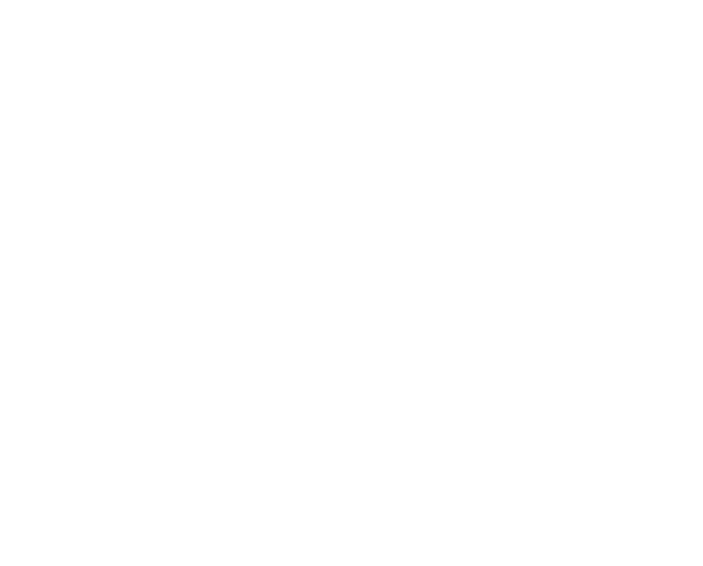
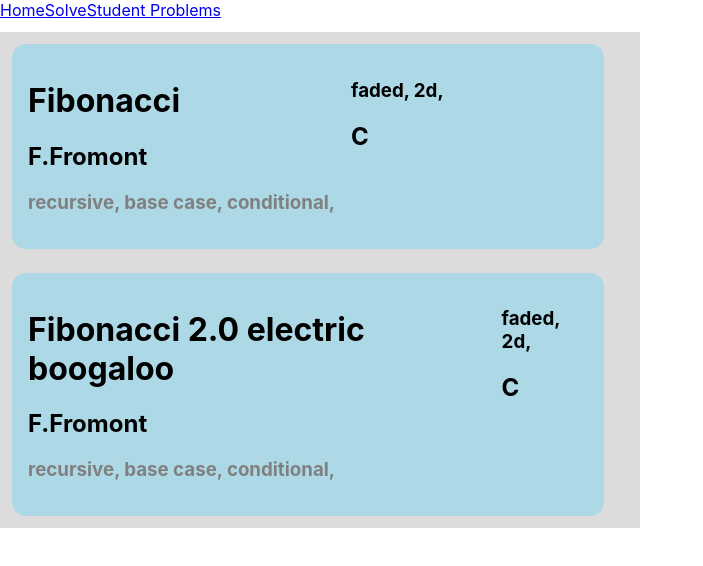
Before and after one commit to HiruNya/Parsons-Tool, a React (Create React App) app in the folder parsons-tool-frontend/: page /student in a window 1280 px wide. Before the commit this address had no page. Shown: the top 566 px of the page, without its empty margins (0-703 px from the left). Built offline with nearby package versions, Linux system fonts and the light colour scheme.

Commit message:
Basic page blocked out for student view of problem list

```diff
--- a/parsons-tool-frontend/src/App.js
+++ b/parsons-tool-frontend/src/App.js
@@ -4,6 +4,8 @@
 import ProblemEvaluation from "./pages/problemEvaluation";
 import ProblemInfoCard from "./components/problemInfoCard/problemInfoCard";
 import PageLayout from "./pages/PageLayout";
+import StudentBrowseProblems from "./pages/studentBrowseProblems";
+import data from "./data/recursion-parsons.json"
 
 function App() {
   return (
@@ -12,6 +14,7 @@
         <Route path="/" element={<PageLayout />}>
           <Route index element={<ProblemInfoCard />} />
           <Route path="problems" element={<ProblemEvaluation />} />
+          <Route path="student" element={<StudentBrowseProblems problems={data.problems}/>} />
         </Route>
       </Routes>
     </>
--- /dev/null
+++ b/parsons-tool-frontend/src/components/problemInfoCard/problemInfoDetailedCard.js
@@ -0,0 +1,21 @@
+import styles from "./problemInfoDetailedCard.module.css";
+
+
+export default function ProblemInfoDetailedCard({problem}) {
+
+    return (
+        <>
+          <div className={styles.problemInfoCard}>
+            <div className={styles.problemInfoName}>
+              <h1>{problem.name}</h1>
+            </div>
+            <div className={styles.problemInfoDetails}>
+              <p className={styles.problemDescription}>
+                {problem.description}
+              </p>
+            </div>
+            <button className={styles.solveBtn}>Solve</button>
+          </div>
+        </>
+    );
+}
--- /dev/null
+++ b/parsons-tool-frontend/src/components/problemInfoCard/problemInfoDetailedCard.module.css
@@ -0,0 +1,43 @@
+
+.problemInfoCard {
+    background-color: lightgrey;
+    padding: 8px;
+    border-radius: 14px;
+    margin: 12px 12px;
+    width: 90%;
+    height: 90%;
+    display: flex;
+    flex-direction: column;
+    align-items: center ;
+}
+.problemInfoName {
+    padding: 8px 8px;
+}
+
+.problemInfoDetails {
+    padding: 8px 8px;
+}
+
+.problemDescription {
+    border-radius: 12px;
+    background-color: aliceblue;
+    width: 60%;
+    padding: 12px 12px;
+    margin: 12px auto;
+    font-size: larger;
+    flex-wrap: wrap;
+}
+
+.solveBtn {
+    font-size: large;
+    width: fit-content;
+    height: fit-content;
+    padding: 8px 14px;
+    border-radius: 12px;
+    background-color: lightgreen;
+    border: 1px transparent solid;
+}
+
+.solveBtn:hover {
+    transform: scale(1.1);
+}
--- /dev/null
+++ b/parsons-tool-frontend/src/components/problemInfoCard/problemInfoListCard.js
@@ -0,0 +1,24 @@
+import styles from "./problemInfoListCard.module.css"
+
+export default function ProblemInfoListCard({problem, setSelected}) {
+
+    return (
+        <>
+          <div className={styles.problemInfoCard} onClick={()=> setSelected(problem)}>
+            <div className={styles.problemInfoName}>
+              <h1>{problem.name}</h1>
+              <h2>{problem.author}</h2>
+              <h3 className={styles.tags}>
+                {problem.tags.map((tag) => " " + tag + ",")}
+              </h3>
+            </div>
+            <div className={styles.problemInfoDetails}>
+              <h3>
+                {problem.variations.map((variation) => " " + variation + ", ")}
+              </h3>
+              <h2>{problem.language}</h2>
+            </div>
+          </div>
+        </>
+      );
+}
--- /dev/null
+++ b/parsons-tool-frontend/src/components/problemInfoCard/problemInfoListCard.module.css
@@ -0,0 +1,23 @@
+
+.problemInfoCard {
+    background-color: lightblue;
+    padding: 8px;
+    border-radius: 14px;
+    margin: 12px 12px;
+    width: 90%;
+    display: flex;
+    flex-direction: row;
+}
+
+.tags {
+    color: grey;
+}
+
+.problemInfoName {
+    padding: 8px 8px;
+}
+
+.problemInfoDetails {
+    padding: 8px 8px;
+
+}
--- /dev/null
+++ b/parsons-tool-frontend/src/data/recursion-parsons.json
@@ -0,0 +1,94 @@
+{
+    "problems": [
+      {
+        "id": "recursion1",
+        "name": "Fibonacci",
+        "description": "This is a simple implementation of finding the value of a number in the fibonacci sequence by providing the index of the value to find ",
+        "difficulty": "Easy",
+        "tags": ["recursive", "base case", "conditional"],
+        "variations": ["faded", "2d"],
+        "language": "C",
+        "author": "F.Fromont",
+        "problem": {
+          "blocks": [
+            {
+              "id": "r1b1",
+              "tokens": ["int", "Fibonacci", "(", "int ", "n", ")", "{"],
+              "fadedIndexes": [],
+              "answers": []
+            },
+            {
+              "id": "r1b2",
+              "tokens": ["if", "(", "n", "<=", "2", ")", "{"],
+              "fadedIndexes": [],
+              "answers": []
+            },
+            {
+              "id": "r1b3",
+              "tokens": ["return", "1", ";"],
+              "fadedIndexes": [],
+              "answers": []
+            },
+            {
+              "id": "r1b4",
+              "tokens": ["}", "else", "{"],
+              "fadedIndexes": [],
+              "answers": []
+            },
+            {
+              "id": "r1b5",
+              "tokens": ["return", "Fibonacci", "(", "n", "-", "1", ")", "+", "Fibonacci", "(", "n", "-", "2", ")", ";", "}}"],
+              "fadedIndexes": [],
+              "answers": []
+            }
+          ],
+          "solution": ["r1b1","r1b2","r1b3","r1b4","r1b5"]
+        }
+      },
+      {
+          "id": "recursion2",
+          "name": "Fibonacci 2.0 electric boogaloo",
+          "description": "This is a simple implementation of finding the value of a number in the fibonacci sequence by providing the index of the value to find, but this particular version is done in a slightly more memory optimised manner ",
+          "difficulty": "Easy",
+          "tags": ["recursive", "base case", "conditional"],
+          "variations": ["faded", "2d"],
+          "language": "C",
+          "author": "F.Fromont",
+          "problem": {
+            "blocks": [
+              {
+                "id": "r1b1",
+                "tokens": ["int", "Fibonacci", "(", "int ", "n", ")", "{"],
+                "fadedIndexes": [],
+                "answers": []
+              },
+              {
+                "id": "r1b2",
+                "tokens": ["if", "(", "n", "<=", "2", ")", "{"],
+                "fadedIndexes": [],
+                "answers": []
+              },
+              {
+                "id": "r1b3",
+                "tokens": ["return", "1", ";"],
+                "fadedIndexes": [],
+                "answers": []
+              },
+              {
+                "id": "r1b4",
+                "tokens": ["}", "else", "{"],
+                "fadedIndexes": [],
+                "answers": []
+              },
+              {
+                "id": "r1b5",
+                "tokens": ["return", "Fibonacci", "(", "n", "-", "1", ")", "+", "Fibonacci", "(", "n", "-", "2", ")", ";", "}}"],
+                "fadedIndexes": [],
+                "answers": []
+              }
+            ],
+            "solution": ["r1b1","r1b2","r1b3","r1b4","r1b5"]
+          }
+      }
+    ]
+  }
--- a/parsons-tool-frontend/src/pages/PageLayout.js
+++ b/parsons-tool-frontend/src/pages/PageLayout.js
@@ -8,6 +8,7 @@
         <nav>
           <NavLink to="">Home</NavLink>
           <NavLink to="problems">Solve</NavLink>
+          <NavLink to="student">Student Problems</NavLink>
         </nav>
         <div className="container">
           <Outlet />
--- /dev/null
+++ b/parsons-tool-frontend/src/pages/studentBrowseProblems.js
@@ -0,0 +1,29 @@
+import { useState } from "react";
+import ProblemInfoDetailedCard from "../components/problemInfoCard/problemInfoDetailedCard";
+import ProblemInfoListCard from "../components/problemInfoCard/problemInfoListCard";
+import styles from "./studentBrowseProblems.module.css";
+
+export default function StudentBrowseProblems({ problems }) {
+    const [selected, setSelected] = useState();
+
+    return (
+    <div className={styles.studentProblemContainer}>
+      <div className={styles.studentProblemList}>
+        {problems && problems.length > 0 ? (
+          problems.map((problem, i) => (
+            <ProblemInfoListCard problem={problem} setSelected={(problem) => setSelected(problem)}key={i} />
+          ))
+        ) : (
+          <p>No problems assigned</p>
+        )}
+      </div>
+      <div className={styles.problemInfoView}>
+        {
+            selected ? (
+                <ProblemInfoDetailedCard problem={selected} />
+            ) : ( <div></div>)
+        }
+      </div>
+    </div>
+  );
+}
--- /dev/null
+++ b/parsons-tool-frontend/src/pages/studentBrowseProblems.module.css
@@ -0,0 +1,16 @@
+.studentProblemContainer {
+    display: flex;
+    flex-direction: row;
+}
+
+.studentProblemList {
+    margin: 12px auto;
+    width: 100%;
+    background-color: gainsboro;
+    display: flex;
+    flex-direction: column;
+}
+
+.problemInfoView {
+    width: 100%;
+}
```
